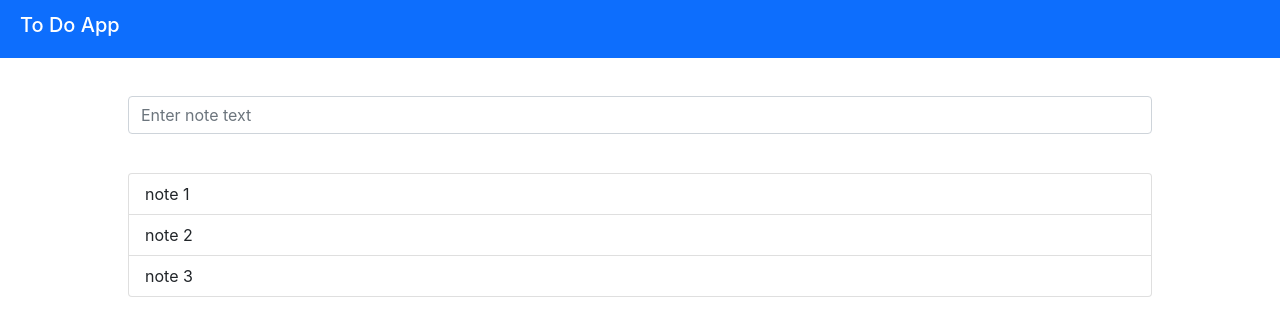
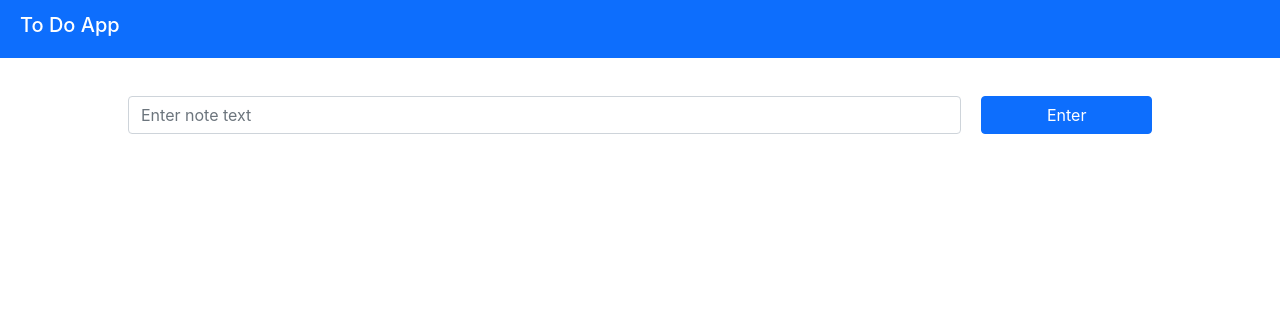
Before and after one commit to Sirano98/to-do-list, a React (Create React App) app: page / in a window 1280 px wide. Shown: the top 336 px of the page. Built offline with nearby package versions, Linux system fonts and the light colour scheme.

Commit message:
add: adding a new item to the list

```diff
--- /dev/null
+++ b/src/actions/index.js
@@ -0,0 +1,26 @@
+const addItem = () => {
+    return {
+        type: "ADD_ITEM"
+    }
+};
+
+const removeItem = (payload) => {
+    return {
+        type: "REMOVE_ITEM",
+        payload
+    }
+};
+
+
+const updateInput = (payload) => {
+    return {
+        type: "UPDATE_INPUT",
+        payload
+    }
+};
+
+export {
+    addItem,
+    removeItem,
+    updateInput
+};
--- a/src/components/form/form.js
+++ b/src/components/form/form.js
@@ -1,16 +1,34 @@
 import React from "react";
+import { useDispatch, useSelector } from "react-redux";
+import { updateInput, addItem } from "../../actions";
 import "./form.scss";
 
 export const Form = () => {
+    const dispatch = useDispatch();
+    const inputValue = useSelector(state => state.listReducer.inputValue);
+
+    const onInputChange = (e) => {
+        dispatch(updateInput(e.target.value));
+    };
+
+    const onInputSubmit = (e) => {
+        e.preventDefault();
+        dispatch(addItem());
+    };
+
     return (
-        <form>
-            <div className="col-auto form">
-                <input
-                    type="text"
-                    className="form-control"
-                    placeholder="Enter note text"
-                />
-            </div>
+        <form
+            className="wrapper form"
+            onSubmit={e => onInputSubmit(e)}
+        >
+            <input
+                type="text"
+                className="form-control"
+                placeholder="Enter note text"
+                onChange={e => onInputChange(e)}
+                value={inputValue}
+            />
+            <button type="submit" className="btn btn-primary">Enter</button>
         </form>
     )
 }
--- a/src/components/form/form.scss
+++ b/src/components/form/form.scss
@@ -1,4 +1,12 @@
-.form {
+.wrapper{
     width: 80%;
-    margin: 3% auto 3% auto;
+    margin: 0px auto;
+
+    display: flex;
+    margin: 3% auto;
+
+    .btn {
+        width: 20%;
+        margin-left: 20px;
+    }
 }
--- a/src/components/todo-list-item/todo-list-item.js
+++ b/src/components/todo-list-item/todo-list-item.js
@@ -1,7 +1,14 @@
 import React from "react";
+import "./todo-list-item.scss";
 
-export const TodoListItem = ({ title, id }) => {
+export const TodoListItem = ({ title, id, date }) => {
     return (
-        <li className="list-group-item" key={id}>{title}</li>
+        <li className="list-group-item item" key={id}>
+            <div>
+                <strong>{title}</strong>
+                <small className="date">{date}</small>
+            </div>
+            <button type="button" className="btn btn-outline-danger btn-sm">&times;</button>
+        </li>
     )
 }
--- /dev/null
+++ b/src/components/todo-list-item/todo-list-item.scss
@@ -0,0 +1,9 @@
+.item {
+    display: flex;
+    justify-content: space-between;
+    align-items: center;
+
+    .date{
+        margin-left: 10px;
+    }
+}
--- a/src/components/todo-list/todo-list.js
+++ b/src/components/todo-list/todo-list.js
@@ -9,7 +9,7 @@ export const TodoList = () => {
     return (
         <ul className="list-group">
             {
-                items.map(({ title, id }) => <TodoListItem title={title} key={id} />)
+                items.map(({ title, id, date }) => <TodoListItem title={title} key={id} date={date} />)
             }
         </ul>
     )
--- /dev/null
+++ b/src/reducers/items.js
@@ -0,0 +1,15 @@
+const createItem = (state) => {
+    const newItem = {
+        title: state.inputValue,
+        date: new Date().toLocaleDateString(),
+        id: Date.now()
+    }
+
+    state.inputValue = "";
+
+    return { ...state, items: [...state.items, newItem] }
+};
+
+export {
+    createItem
+};
--- a/src/reducers/todo-list-reducer.js
+++ b/src/reducers/todo-list-reducer.js
@@ -1,27 +1,20 @@
+import { createItem } from "./items";
+
 const initialState = {
-    items: [
-        {
-            title: "note 1",
-            id: 1
-        },
-        {
-            title: "note 2",
-            id: 2
-        },
-        {
-            title: "note 3",
-            id: 3
-        }
-    ]
+    inputValue: "",
+    items: []
 };
 
 export const listReducer = (state = initialState, action) => {
     switch (action.type) {
         case "ADD_ITEM":
-            return { ...state, items: [...state.items, action.payload] }
+            return createItem(state)
 
         case "REMOVE_ITEM":
             return { ...state, item: state.items.filter(item => item.id !== action.payload) }
+
+        case "UPDATE_INPUT":
+            return { ...state, inputValue: action.payload }
 
         default:
             return state;
```
